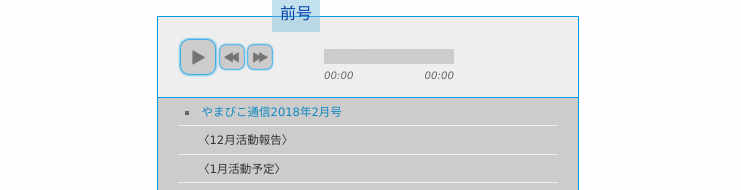
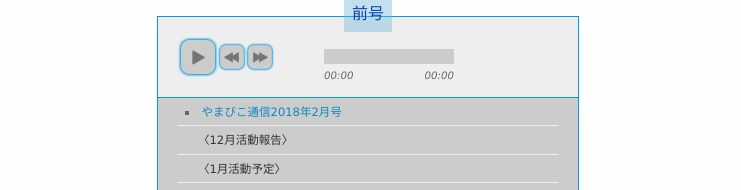
Before and after one commit to o-yamabiko/o-yamabiko.github.io, a Jekyll site: the page built from _tusin/tusin201802.md, in a window 1280 px wide. Shown: the top 190 px of the page, without its empty margins (272-1013 px from the left). Built offline with Jekyll 4.4.1, drawn with Linux system fonts in a browser that asks for light colours.

Commit message:
pagelink

```diff
--- a/css/pandoc.css
+++ b/css/pandoc.css
@@ -338,7 +338,8 @@ table td {
    margin-left: auto;
    margin-right: auto;
    min-height: 10em;
-   width: 12em;
+   width: 20em;
+   text-align: center;
  }
  .pglink {
    padding: .5em;
```
